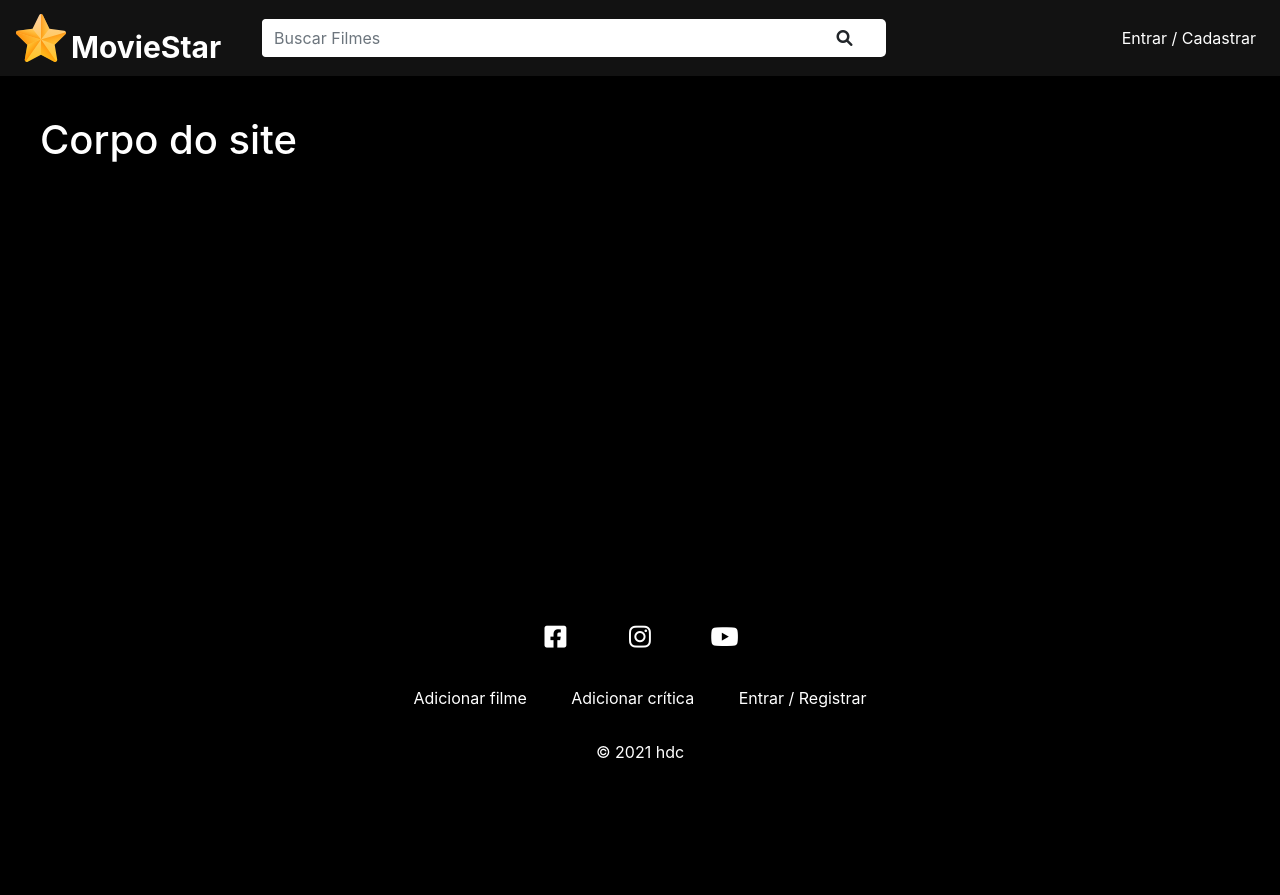
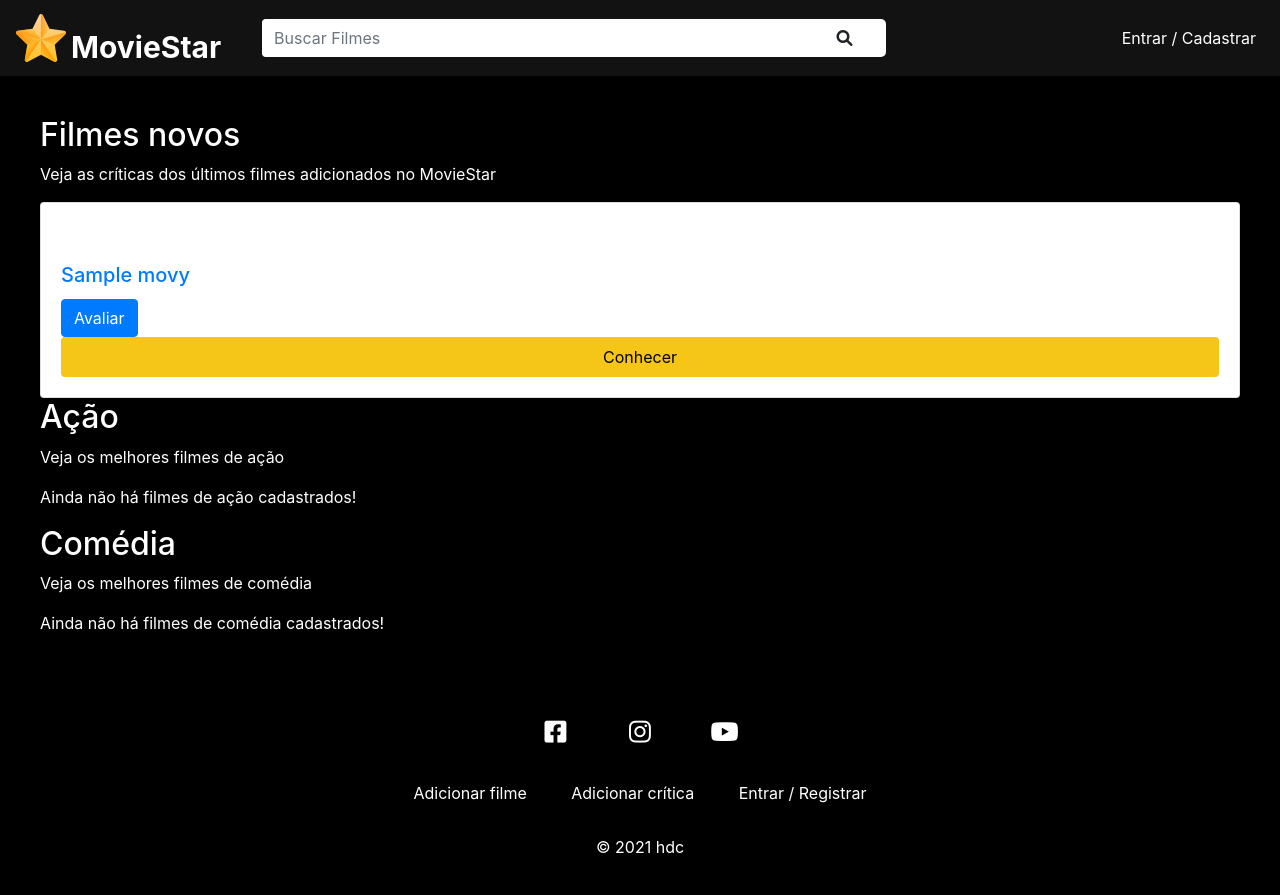
Before and after one commit to f-nely/movie-star-hdc, a PHP site: page /index.php in a window 1280 px wide. Before the commit the page ends 758 px from the top, so only its background shows below. Run offline with PHP 8.4, Linux system fonts and the light colour scheme; tables that the repository leaves empty hold one stand-in row (values such as "Sample post"); grey boxes marked "Sample" are stand-in pictures.

Commit message:
Finalizando a home

```diff
--- a/index.php
+++ b/index.php
@@ -1,11 +1,50 @@
 <?php
-require_once 'templates/header.php';
+  require_once("templates/header.php");
+
+  require_once("dao/MovieDAO.php");
+
+  // DAO dos filmes
+  $movieDao = new MovieDAO($conn, $BASE_URL);
+
+  $latestMovies = $movieDao->getLatestMovies();
+
+  $actionMovies = $movieDao->getMoviesByCategory("Ação");
+
+  $comedyMovies = $movieDao->getMoviesByCategory("Comédia");
+
 ?>
-
-<div id="main-container" class="container-fluid">
-  <h1>Corpo do site</h1>
-</div>
-
+  <div id="main-container" class="container-fluid">
+    <h2 class="section-title">Filmes novos</h2>
+    <p class="section-description">Veja as críticas dos últimos filmes adicionados no MovieStar</p>
+    <div class="movies-container">
+      <?php foreach($latestMovies as $movie): ?>
+        <?php require("templates/movie_card.php"); ?>
+      <?php endforeach; ?>
+      <?php if(count($latestMovies) === 0): ?>
+        <p class="empty-list">Ainda não há filmes cadastrados!</p>
+      <?php endif; ?>
+    </div>
+    <h2 class="section-title">Ação</h2>
+    <p class="section-description">Veja os melhores filmes de ação</p>
+    <div class="movies-container">
+      <?php foreach($actionMovies as $movie): ?>
+        <?php require("templates/movie_card.php"); ?>
+      <?php endforeach; ?>
+      <?php if(count($actionMovies) === 0): ?>
+        <p class="empty-list">Ainda não há filmes de ação cadastrados!</p>
+      <?php endif; ?>
+    </div>
+    <h2 class="section-title">Comédia</h2>
+    <p class="section-description">Veja os melhores filmes de comédia</p>
+    <div class="movies-container">
+      <?php foreach($comedyMovies as $movie): ?>
+        <?php require("templates/movie_card.php"); ?>
+      <?php endforeach; ?>
+      <?php if(count($comedyMovies) === 0): ?>
+        <p class="empty-list">Ainda não há filmes de comédia cadastrados!</p>
+      <?php endif; ?>
+    </div>
+  </div>
 <?php
-require_once 'templates/footer.php';
+  require_once("templates/footer.php");
 ?>
```
